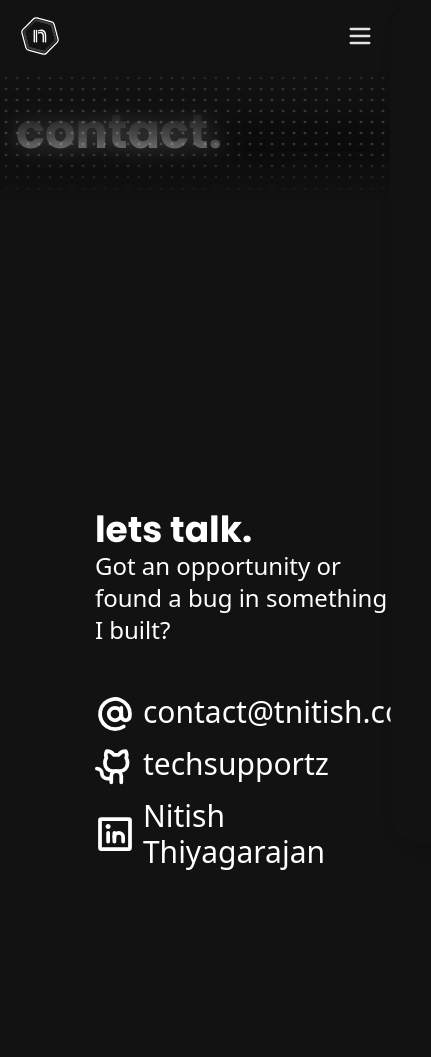
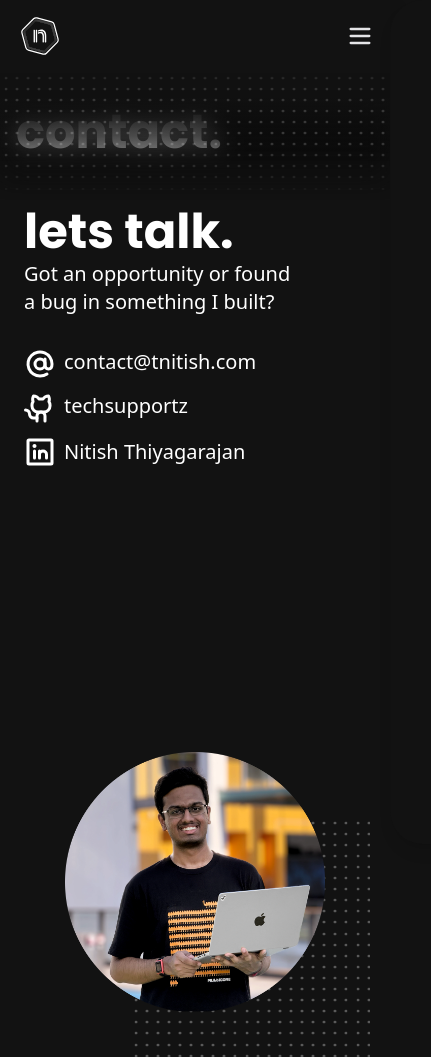
Before and after one commit to TechSupportz/nitish-portfolio, an Astro site: page /contact in a window 390 px wide. Shown: the whole page, 431 px wide, since content can reach past the window. Built offline with nearby package versions, Linux system fonts and the light colour scheme; Astro itself is replaced by a stand-in of ours; a web font is replaced by a local one; what tailwindcss-motion would draw is missing.

Commit message:
⚡ Minor changes to contact page's desktop layout and added initial mobile layout

```diff
--- a/src/pages/contact.astro
+++ b/src/pages/contact.astro
@@ -7,33 +7,32 @@ import githubIcon from "@assets/github-alt.svg"
 import linkedInIcon from "@assets/linkedin-alt.svg"
 ---
 
-<Layout title="contact." headerTitle="contact." disableScroll center>
-    <div class="items-top flex gap-24">
-        <div class="relative">
-            <Image
-                src={profilePicCircle}
-                alt="Profile Picture"
-                class="relative z-10 size-96 object-cover"
-            />
-            <div
-                class="dot-matrix absolute top-1/3 right-1/3 z-0 size-80 bg-[url('/dot-matrix.svg')] bg-repeat opacity-30"
-            >
-            </div>
-        </div>
-        <div class="mt-4 flex flex-col gap-12">
-            <div>
-                <h2 class="text-4xl">lets talk.</h2>
-                <p class="text-2xl font-light">
+<Layout title="contact." headerTitle="contact." disableScroll>
+    <div
+        class="flex h-full flex-col justify-between gap-10 px-6 pb-8 md:gap-12 md:px-10 md:pb-10 lg:h-2/3 lg:flex-row lg:items-center lg:justify-evenly lg:gap-16 lg:px-0 lg:pb-0"
+    >
+        <div class="mt-2 flex flex-col gap-8 md:mt-4 md:gap-10 lg:gap-12">
+            <div class="flex flex-col gap-1">
+                <h2 class="text-5xl md:text-6xl lg:text-5xl">lets talk.</h2>
+                <p
+                    class="max-w-[24ch] text-xl font-light xs:text-2xl md:text-3xl lg:text-3xl"
+                >
                     Got an opportunity or found a bug in something I built?
                 </p>
             </div>
-            <div class="flex flex-col gap-3">
+            <div class="flex flex-col gap-3 md:gap-4">
                 <a
                     href="mailto:contact@tnitish.com"
                     class="group flex items-center gap-2"
                 >
-                    <Image src={emailIcon} alt="Email" class="size-4xl" />
-                    <p class="-mt-1 align-top text-3xl">
+                    <Image
+                        src={emailIcon}
+                        alt="Email"
+                        class="md:size-4xl size-8 xs:size-10"
+                    />
+                    <p
+                        class="-mt-1 align-top text-xl xs:text-2xl md:text-3xl lg:text-3xl"
+                    >
                         contact@tnitish.com <span
                             class="-mt-0.5 block h-[2px] max-w-0 rounded-sm bg-white transition-all duration-300 group-hover:max-w-full"
                         ></span>
@@ -44,8 +43,14 @@ import linkedInIcon from "@assets/linkedin-alt.svg"
                     target="_blank"
                     class="group flex items-center gap-2"
                 >
-                    <Image src={githubIcon} alt="GitHub" class="size-4xl" />
-                    <p class="-mt-1 align-top text-3xl">
+                    <Image
+                        src={githubIcon}
+                        alt="GitHub"
+                        class="md:size-4xl size-8 xs:size-10"
+                    />
+                    <p
+                        class="-mt-1 align-top text-xl xs:text-2xl md:text-3xl lg:text-3xl"
+                    >
                         techsupportz <span
                             class="-mt-0.5 block h-[2px] max-w-0 rounded-sm bg-white transition-all duration-300 group-hover:max-w-full"
                         ></span>
@@ -56,8 +61,14 @@ import linkedInIcon from "@assets/linkedin-alt.svg"
                     target="_blank"
                     class="group flex items-center gap-2"
                 >
-                    <Image src={linkedInIcon} alt="LinkedIn" class="size-4xl" />
-                    <p class="align-top text-3xl">
+                    <Image
+                        src={linkedInIcon}
+                        alt="LinkedIn"
+                        class="md:size-4xl size-8 xs:size-10"
+                    />
+                    <p
+                        class="align-top text-xl xs:text-2xl md:text-3xl lg:text-3xl"
+                    >
                         Nitish Thiyagarajan <span
                             class="-mt-0.5 block h-[2px] max-w-0 rounded-sm bg-white transition-all duration-300 group-hover:max-w-full"
                         ></span>
@@ -65,5 +76,16 @@ import linkedInIcon from "@assets/linkedin-alt.svg"
                 </a>
             </div>
         </div>
+        <div class="relative mx-auto mt-2 w-fit md:mt-6 lg:mx-0 lg:mt-0">
+            <Image
+                src={profilePicCircle}
+                alt="Profile Picture"
+                class="relative z-10 size-[260px] object-cover xs:size-[280px] md:size-[320px] lg:size-[396px]"
+            />
+            <div
+                class="dot-matrix absolute top-[25%] left-[25%] z-0 size-[240px] bg-[url('/dot-matrix.svg')] bg-repeat opacity-30 xs:top-[25%] xs:left-[25%] xs:size-[260px] md:top-1/3 md:left-[42%] md:size-[300px] lg:top-1/4 lg:left-1/3 lg:size-[348px]"
+            >
+            </div>
+        </div>
     </div>
 </Layout>
```
